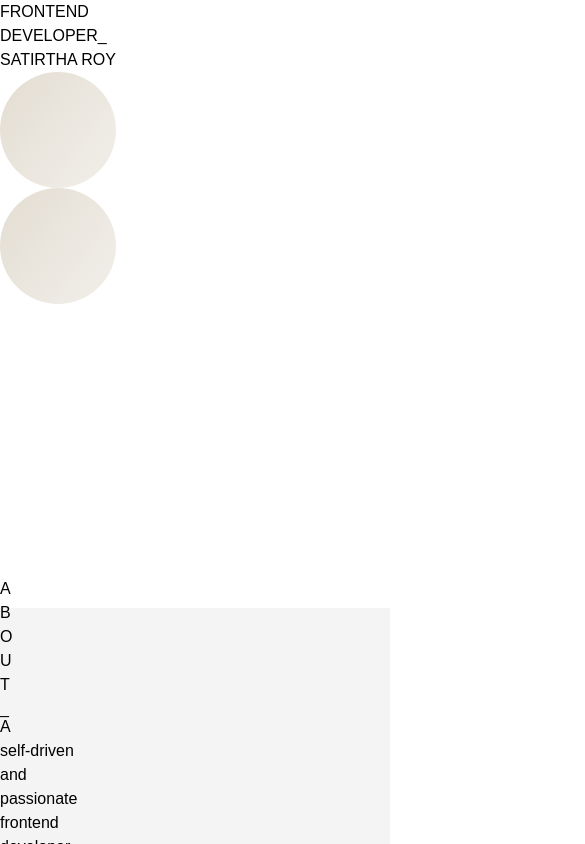
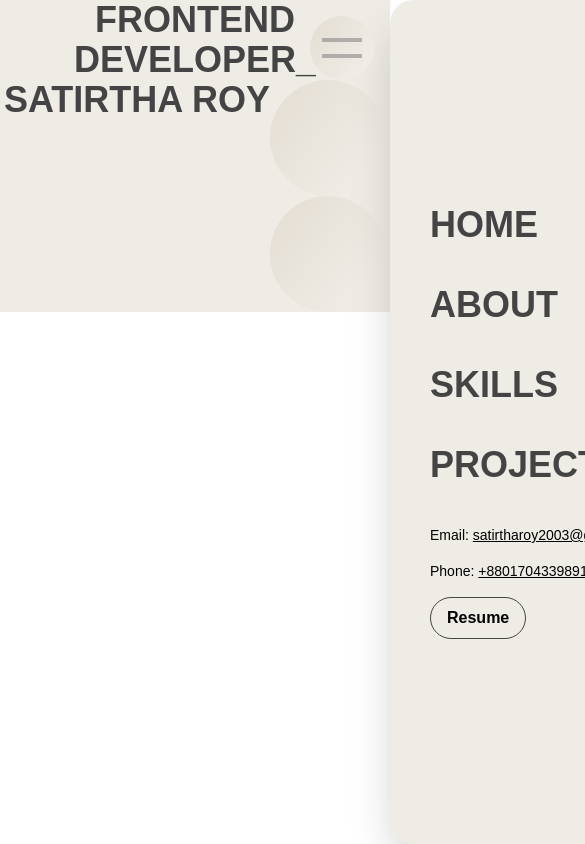
Before and after one commit to SatirthaRoy/MyPortfolio, a Next.js app: page / in a window 390 px wide. Shown: the top 844 px of the page, 585 px wide, since content can reach past the window. Built offline with nearby package versions, Linux system fonts and the light colour scheme.

Commit message:
menu added

```diff
--- a/src/Components/Banner.jsx
+++ b/src/Components/Banner.jsx
@@ -57,6 +57,8 @@ const Banner = () => {
     tl.to(".panel-1", { x: "-100%", duration: 1 })
       .to(".panel-2", { x: "-100%", duration: 0.75 }, "-=.75")
       .to(".panel-3", { x: "-100%", duration: 0.5 }, "-=.5");
+
+
   });
 
   const handleMove = contextSafe((e) => {
--- a/src/Components/Projects.jsx
+++ b/src/Components/Projects.jsx
@@ -5,8 +5,9 @@ import Image from "next/image";
 import React, { useRef } from "react";
 
 const Project = ({ bg , project}) => {
+
   return (
-    <div className={`min-w-[90%] lg:min-w-[70%] h-5/6 md:mx-8 project`}>
+    <div className={`min-w-[90%] lg:min-w-[80%] h-5/6 md:mx-8 project`}>
       <div className="space-y-4">
         <div className="relative">
           <Image className="absolute w-full h-full object-cover rounded-3xl" src={`/unsplash-${bg}.webp`} height={650} width={900} alt="unsplash"/>
@@ -77,7 +78,7 @@ const Projects = () => {
           // markers: true
         }
       })
-      projectSlideTl.to('.project-show', {x: -window.innerWidth * .7 * (projectsArray.length-1), ease: 'none'})
+      projectSlideTl.to('.project-show', {x: -window.innerWidth * (projectsArray.length-1), ease: 'none'})
     }
 
   });
--- a/src/app/page.js
+++ b/src/app/page.js
@@ -4,11 +4,70 @@ import Banner from "@/Components/Banner";
 import Footer from "@/Components/Footer";
 import Projects from "@/Components/Projects";
 import Skills from "@/Components/Skills";
+import { useGSAP } from "@gsap/react";
+import gsap from "gsap";
 import Image from "next/image";
+import { useEffect, useState } from "react";
 
 export default function Home() {
+
+  const [open, setOpen] = useState(false);
+
+  let about = null;
+  let skills = null;
+  let projects = null;
+  useEffect(() => {
+    about = document.querySelector('#about');
+    skills = document.querySelector('.skill-end');
+    projects = document.querySelector('.projects');
+  })
+
+
+  const {contextSafe} = useGSAP(() => {
+
+  })
+
+  const handleClick = contextSafe(() => {
+    if(!open) {
+      gsap.to('.bar-1', {rotate: 45, y: 8, duration: .5, ease: "power3.inOut"})
+      gsap.to('.bar-2', {rotate: -45, y: -8, duration: .5, ease: "power3.inOut"})
+      gsap.to('.menu-pannel', {xPercent: -100, ease: 'power2.out', duration: 1})
+      setOpen(true);
+    } else {
+      gsap.to('.bar-2', {rotate: 0, y: 0, duration: .5, ease: "power3.inOut"})
+      gsap.to('.bar-1', {rotate: 0, y: 0, duration: .5, ease: "power3.inOut"})
+      gsap.to('.menu-pannel', {xPercent: 100})
+      setOpen(false);
+    }
+  })
+
+  const mouseEnter = contextSafe((e) => {
+    gsap.to(e.target, {x: 40})
+  })
+
+  const mouseLeave = contextSafe((e) => {
+    gsap.to(e.target, {x: 0})
+  })
+
   return (
    <>
+    <div onClick={handleClick} className="menu cursor-pointer fixed z-40 bg-[url(/blob-sm.svg)] bg-cover bg-no-repeat top-4 right-4 size-16 md:size-24 grid place-content-center gap-3">
+      <div className="bar-1 h-1 w-10 md:w-16 bg-lightDark"></div>
+      <div className="bar-2 h-1 w-10 md:w-16 bg-lightDark"></div>
+    </div>
+    <div className="rounded-tl-3xl rounded-bl-3xl menu-pannel translate-x-full top-0 right-0 bg-theme pl-10 z-30 shadow-2xl fixed w-4/5 md:w-1/2 h-screen flex flex-col items-start justify-center gap-10">
+      <div className="flex flex-col items-start text-dark text-4xl lg:text-7xl font-bold uppercase gap-10">
+        <h1 onClick={() => scrollTo({top: 0, behavior: 'smooth'})} onMouseLeave={mouseLeave} onMouseEnter={mouseEnter} className="cursor-pointer">HOME</h1>
+        <h1 onClick={() => about.scrollIntoView({ behavior: "smooth", block: "start", inline: "nearest" })} onMouseLeave={mouseLeave} onMouseEnter={mouseEnter} className="cursor-pointer">About</h1>
+        <h1 onClick={() => skills.scrollIntoView({ behavior: "smooth", block: "start", inline: "nearest" })} onMouseLeave={mouseLeave} onMouseEnter={mouseEnter} className="cursor-pointer">Skills</h1>
+        <h1 onClick={() => projects.scrollIntoView({ behavior: "smooth", block: "start", inline: "nearest" })} onMouseLeave={mouseLeave} onMouseEnter={mouseEnter} className="cursor-pointer">Projects</h1>
+      </div>
+      <div className="space-y-4">
+        <p className="font-medium lg:text-2xl md:text-xl text-sm">Email: <span className="underline">satirtharoy2003@gmail.com</span></p>
+        <p className="font-medium lg:text-2xl md:text-xl text-sm">Phone: <span className="underline">+8801704339891</span></p>
+        <button className="border border-dark rounded-full py-2 px-4 hover:scale-90 transition-all font-semibold">Resume</button>
+      </div>
+    </div>
     <Banner/>
     <div className="bg-themeWhite background">
       <About/>
--- a/tailwind.config.js
+++ b/tailwind.config.js
@@ -6,6 +6,11 @@ module.exports = {
     "./src/app/**/*.{js,ts,jsx,tsx,mdx}",
   ],
   theme: {
+    screens: {
+      'lg': '1245px',
+      'md': '768px',
+      'sm': '640px'
+    },
     extend: {
       fontFamily: {
         sans: ['var(--font-satoshi)'],
```
Also changed, not shown: src/app/globals.css (line endings or trailing spaces).
